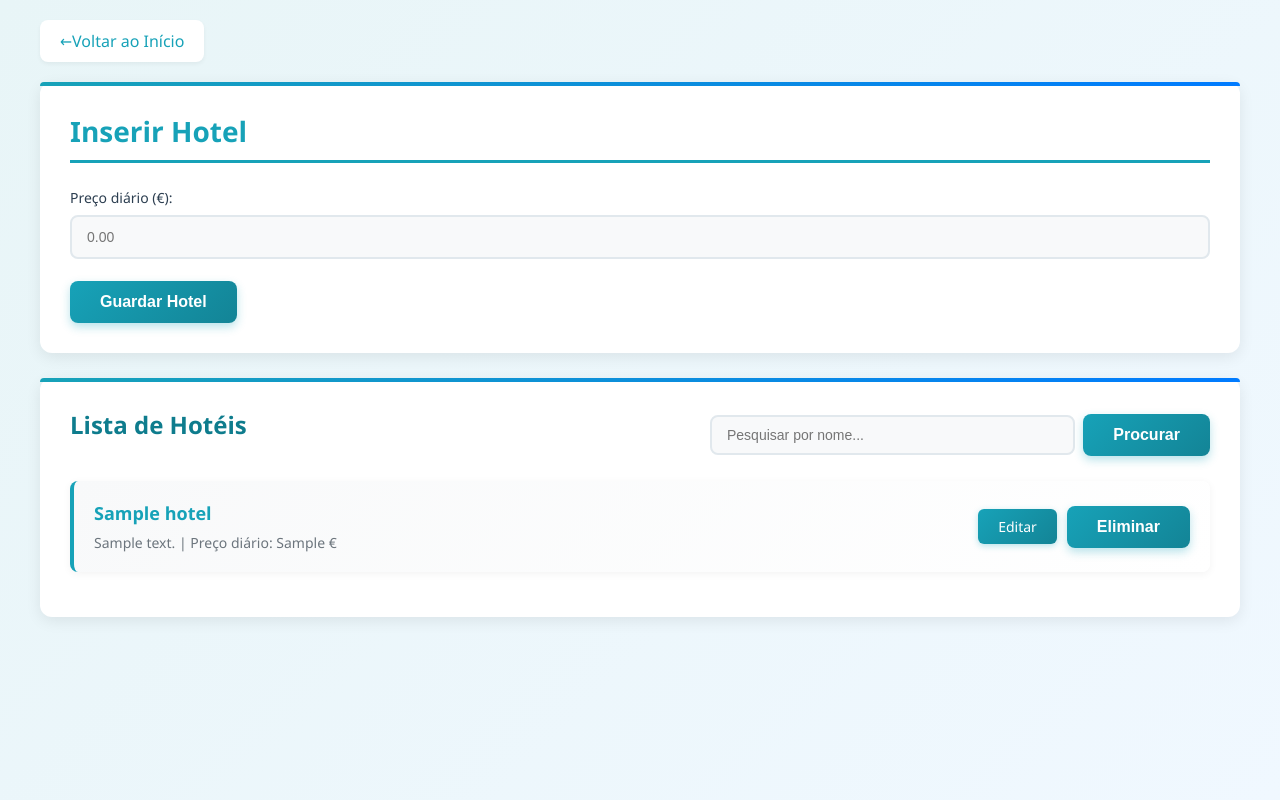
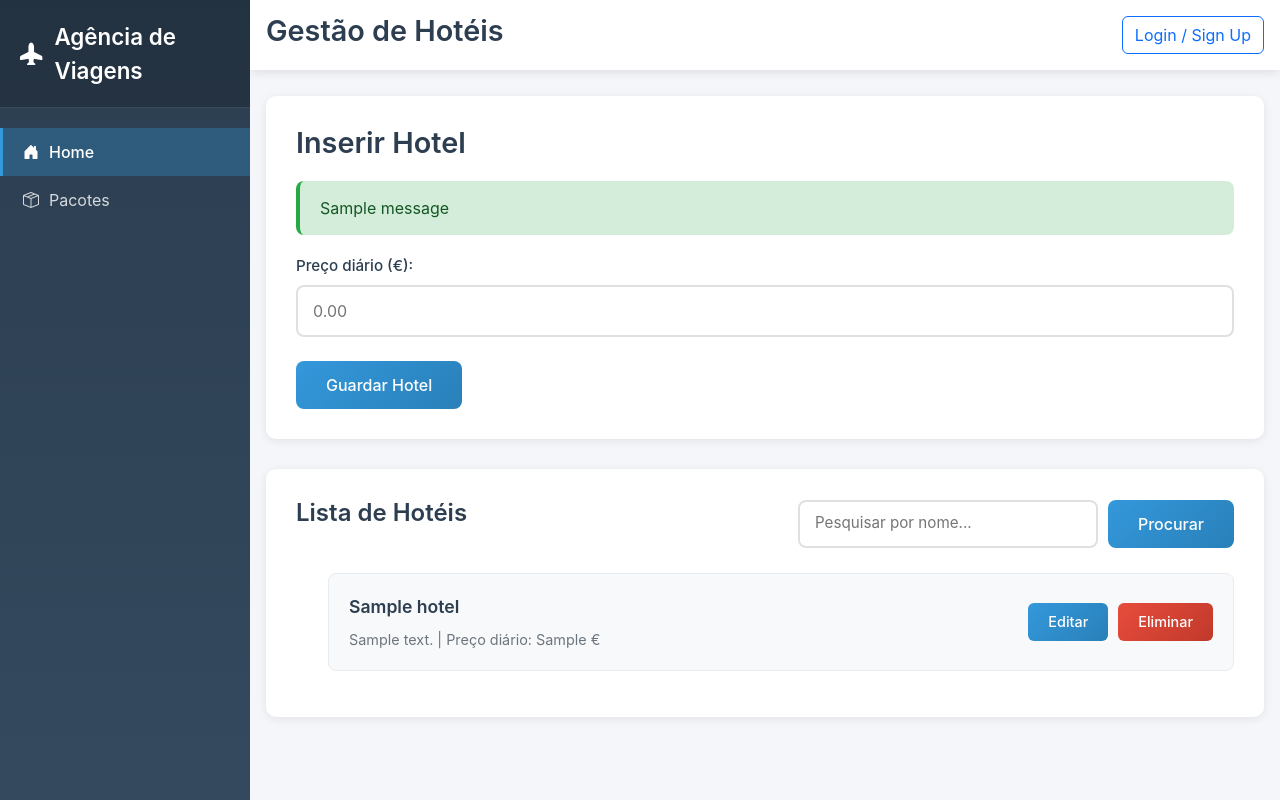
Before and after one commit to WildKoala23/Agencia_Viagens, a Django app: template main/templates/hoteis.html in a window 1280 px wide. Run offline with Django 3.2, Linux system fonts and the light colour scheme; the template is opened without the code that fills it: most values are stand-ins (such as "Sample title", 1, 10 or a date in 2020); one stand-in notice (Sample message) is shown.

Commit message:
fix Redirection upon login, and page correction base, destinos,voos, pacotes e hoteis

```diff
--- a/main/templates/base.html
+++ b/main/templates/base.html
@@ -7,66 +7,66 @@
     <title>{% block title %}Projecto BD2{% endblock %}</title>
 
     <!-- Bootstrap e ícones -->
-    <link href="https://cdn.jsdelivr.net/npm/bootstrap@5.3.3/dist/css/bootstrap.min.css"
-          rel="stylesheet"
-          integrity="sha384-QWTKZyjpPEjISv5WaRU9OFeRpok6YctnYmDr5pNlyT2bRjXh0JMhjY6hW+ALEwIH"
-          crossorigin="anonymous">
+    <link href="https://cdn.jsdelivr.net/npm/bootstrap@5.3.3/dist/css/bootstrap.min.css" rel="stylesheet">
     <link rel="stylesheet" href="https://cdn.jsdelivr.net/npm/bootstrap-icons@1.11.3/font/bootstrap-icons.css">
-
-    <!-- 🔹 Bloco para CSS específico de cada página -->
+    <link rel="stylesheet" href="{% static 'baseUser.css' %}">
     {% block styles %}{% endblock %}
 </head>
+<body>
 
-<body>
-    <nav class="navbar navbar-expand-lg navbar-light bg-light">
-        <a class="navbar-brand" href="{% url 'main:home' %}">Agência de Viagens</a>
-            <button class="navbar-toggler" type="button" data-bs-toggle="collapse" data-bs-target="#navbarNavAltMarkup"
-                    aria-controls="navbarNavAltMarkup" aria-expanded="false" aria-label="Toggle navigation">
-                <span class="navbar-toggler-icon"></span>
-            </button>
-        <div class="navbar-nav">
-            <a class="nav-item nav-link active" href="{% url 'main:home' %}">Home</a>
-            <a class="nav-item nav-link" href="{% url 'main:pacotes_por_pais' %}">Pacotes</a>
+    <!-- Sidebar -->
+    <nav id="sidebar">
+        <div class="sidebar-header">
+            <a href="{% url 'main:home' %}" class="brand-link">
+                <i class="bi bi-airplane-fill"></i>
+                <span>Agência de Viagens</span>
+            </a>
+        </div>
+        <ul class="nav flex-column">
+            <li class="nav-item"><a class="nav-link active" href="{% url 'main:home' %}"><i class="bi bi-house-door-fill"></i>Home</a></li>
+            <li class="nav-item"><a class="nav-link" href="{% url 'main:pacotes_por_pais' %}"><i class="bi bi-box-seam"></i>Pacotes</a></li>
 
-            {% if 'dashboard' in request.path %}
-                <a class="nav-item nav-link" href="{% url 'users:inserir_clientes' %}">Clientes</a>
-                <a class="nav-item nav-link" href="{% url 'destinos' %}">Destinos</a>
-                <a class="nav-item nav-link" href="{% url 'faturas' %}">Faturas</a>
-                <a class="nav-item nav-link" href="{% url 'pacotes' %}">Inserir Pacotes</a>
-                <a class="nav-item nav-link" href="{% url 'feedbacks' %}">Feedbacks</a>
-                <a class="nav-item nav-link" href="{% url 'pagamentos' %}">Pagamentos</a>
-                <a class="nav-item nav-link" href="{% url 'voos' %}">Voos</a>
-                <a class="nav-item nav-link" href="{% url 'hoteis' %}">Hotéis</a>
+            {% if request.user.is_authenticated and request.user.is_staff %}
+                <li class="nav-item"><a class="nav-link" href="{% url 'users:inserir_clientes' %}"><i class="bi bi-people-fill"></i>Clientes</a></li>
+                <li class="nav-item"><a class="nav-link" href="{% url 'destinos' %}"><i class="bi bi-geo-alt-fill"></i>Destinos</a></li>
+                <li class="nav-item"><a class="nav-link" href="{% url 'faturas' %}"><i class="bi bi-receipt"></i>Faturas</a></li>
+                <li class="nav-item"><a class="nav-link" href="{% url 'pacotes' %}"><i class="bi bi-plus-square"></i>Inserir Pacotes</a></li>
+                <li class="nav-item"><a class="nav-link" href="{% url 'feedbacks' %}"><i class="bi bi-chat-left-text-fill"></i>Feedbacks</a></li>
+                <li class="nav-item"><a class="nav-link" href="{% url 'pagamentos' %}"><i class="bi bi-credit-card-fill"></i>Pagamentos</a></li>
+                <li class="nav-item"><a class="nav-link" href="{% url 'voos' %}"><i class="bi bi-airplane"></i>Voos</a></li>
+                <li class="nav-item"><a class="nav-link" href="{% url 'hoteis' %}"><i class="bi bi-building"></i>Hotéis</a></li>
+            {% endif %}
+        </ul>
+    </nav>
+
+    <!-- Top Navigation -->
+    <nav class="top-navbar d-flex justify-content-between align-items-center px-3 py-2">
+        <div class="navbar-title">
+            <h1>{% block page_title %}{% endblock %}</h1>
+        </div>
+        <div class="user-info d-flex align-items-center gap-2">
+            {% if request.user.is_authenticated %}
+                <p class="mb-0">{{ request.user.email }}</p>
+                <div class="circle-initials">
+                    {{ request.user.first_name|slice:":1"|upper }}{{ request.user.last_name|slice:":1"|upper }}
+                </div>
+                <form method="post" action="{% url 'users:logout' %}">
+                    {% csrf_token %}
+                    <button type="submit" class="btn btn-outline-danger btn-sm">Log Out</button>
+                </form>
+            {% else %}
+                <a href="{% url 'users:login' %}" class="btn btn-outline-primary">Login / Sign Up</a>
             {% endif %}
         </div>
-        <!--Check if the user is an admin-->
-        {% if request.user.is_authenticated and request.user.is_staff %}
-            <a class="navbar-text text-decoration-none text-dark ms-auto" href="{% url 'main:dashboard' %}" style="margin-right: 40px;">
-                <i class="bi bi-gear-fill" style="font-size: 1.5rem;"></i>
-            </a>
-        <!--Check if the user is logged but not an admin-->
-        {% elif request.user.is_authenticated and not request.user.is_staff %}
-            <a class="navbar-text text-decoration-none text-dark ms-auto" href="{% url 'users:user' %}" style="margin-right: 40px;">
-                <i class="bi bi-person-circle" style="font-size: 1.5rem;"></i>
-            </a>
-        {% else %}
-        <div class="d-flex ms-auto gap-2" style="margin-right: 40px;">
-            <a href="{% url 'users:login' %}" class="btn btn-outline-primary">Login / Sign Up</a>
-        </div>
-        {% endif %}
     </nav>
 
-    <div>
-        {% block content %}
-        {% endblock %}
-    </div>
+    <!-- Main Content -->
+    <main class="p-3">
+        {% block content %}{% endblock %}
+    </main>
 
     <!-- Bootstrap JS -->
-    <script src="https://cdn.jsdelivr.net/npm/bootstrap@5.3.3/dist/js/bootstrap.bundle.min.js"
-            integrity="sha384-YvpcrYf0tY3lHB60NNkmXc5s9fDVZLESaAA55NDzOxhy9GkcIdslK1eN7N6jIeHz"
-            crossorigin="anonymous"></script>
-
-    <!-- 🔹 Bloco para scripts específicos de cada página -->
+    <script src="https://cdn.jsdelivr.net/npm/bootstrap@5.3.3/dist/js/bootstrap.bundle.min.js"></script>
     {% block scripts %}{% endblock %}
 </body>
 </html>
--- a/main/templates/hoteis.html
+++ b/main/templates/hoteis.html
@@ -1,22 +1,37 @@
+{% extends "base.html" %}
 {% load static %}
 
-{% block navbar %}{% endblock %}
+{% block title %}Gestão de Hotéis{% endblock %}
 
 {% block styles %}
-<link rel="stylesheet" href="{% static 'voos.css' %}">
+<link rel="stylesheet" href="{% static 'utils.css' %}">
 {% endblock %}
 
+{% block page_title %}Gestão de Hotéis{% endblock %}
+
 {% block content %}
-<div class="container">
-    <a href="{% url 'main:home' %}" class="back-link">
-        <span>←</span> Voltar ao Início
-    </a>
+<div class="container_utils">
 
-    <div class="grid-layout">
-        <!-- Formulário de Inserção -->
-        <div class="card">
+    <div class="card_utils">
         <h1>Inserir Hotel</h1>
-            <form method="post">
+
+        {% if messages %}
+            {% for message in messages %}
+                <div class="alert_utils alert-{{ message.tags }}">
+                    {{ message }}
+                </div>
+            {% endfor %}
+        {% endif %}
+
+        {% if form.non_field_errors %}
+            <div class="alert_utils alert-error">
+                {% for error in form.non_field_errors %}
+                    <p>{{ error }}</p>
+                {% endfor %}
+            </div>
+        {% endif %}
+
+        <form method="post" class="form_utils">
             {% csrf_token %}
             {% for field in form %}
                 {% if field.name != 'preco_diario' %}
@@ -36,53 +51,64 @@
                        value="{{ form.preco_diario.value|default_if_none:'' }}">
             </div>
 
-    <br> <!-- ADICIONA O ESPAÇO ACIMA DO BOTÃO -->
+            <br>
 
-    <button type="submit" class="btn-save">Guardar Hotel</button>
-</form>
-
-        </div>
-
-        <!-- Lista de Hotéis -->
-        <div class="card">
-            <div class="voos-header">
-                <h2>Lista de Hotéis</h2>
-                <form method="get" class="search-form">
-                    <input type="text" name="q" class="search-input"
-                           placeholder="Pesquisar por nome..."
-                           value="{{ request.GET.q|default:'' }}">
-                    <button type="submit" class="btn-search"> Procurar</button>
+            <button type="submit" class="btn_save_utils">Guardar Hotel</button>
         </form>
     </div>
 
-            <ul>
+    <div class="card_utils">
+        <div class="voos_header_utils">
+            <h2>Lista de Hotéis</h2>
+
+            <form method="get" class="search_form_utils">
+                <input type="text" name="q" placeholder="Pesquisar por nome..." value="{{ request.GET.q|default:'' }}" class="search_input_utils">
+                <button type="submit" class="btn_search_utils">Procurar</button>
+            </form>
+        </div>
+
+        <ul class="lista_utils">
             {% for hotel in hoteis %}
                 <li>
-                        <div class="voo-info">
-                            <div class="voo-detalhes">
-                                <span class="voo-nome">
+                    <div class="voo_info_utils">
+                        <div class="voo_detalhes_utils">
+                            <span class="voo_nome_utils">
                                 {{ hotel.nome }}
                             </span>
-                                <span class="voo-extra">
+                            <span class="voo_extra_utils">
                                 {{ hotel.descricao_item }} | Preço diário: {{ hotel.preco_diario }} €
                             </span>
                         </div>
-                            <div class="voo-acoes">
-                                <a href="{% url 'editar_hotel' hotel.hotel_id %}" class="edit-btn">Editar</a>
+
+                        <div class="voo_acoes_utils">
+                            <a href="{% url 'editar_hotel' hotel.hotel_id %}" class="edit_btn_utils">Editar</a>
+
                             <form action="{% url 'eliminar_hotel' hotel.hotel_id %}" method="post" style="display:inline;">
                                 {% csrf_token %}
-                                    <button type="submit" class="delete-btn" onclick="return confirm('Tem certeza que deseja eliminar este hotel?')">Eliminar</button>
+                                <button type="submit" class="delete_btn_utils" onclick="return confirm('Tem certeza que deseja eliminar este hotel?')">Eliminar</button>
                             </form>
                         </div>
                     </div>
                 </li>
             {% empty %}
-                    <div class="empty-state">
+                <div class="empty_state_utils">
                     Nenhum hotel registado ainda.
                 </div>
             {% endfor %}
         </ul>
     </div>
 </div>
-</div>
 {% endblock %}
+
+{% block scripts %}
+<script>
+document.addEventListener("DOMContentLoaded", function() {
+    if (window.location.search.includes("q=")) {
+        const listaHoteis = document.querySelector(".voos_header_utils");
+        if (listaHoteis) {
+            listaHoteis.scrollIntoView({ behavior: "smooth" });
+        }
+    }
+});
+</script>
+{% endblock %}
--- a/pacotes/urls.py
+++ b/pacotes/urls.py
@@ -3,6 +3,7 @@ from . import views
 
 urlpatterns = [
     path("destinos", views.destinos, name="destinos"),
+    path('destinos/editar/<int:destino_id>/', views.editar_destino, name='editar_destino'),
     path("eliminar/<int:destino_id>/", views.eliminar_destino, name="eliminar_destino"),
     path("pacotes", views.pacotes, name="pacotes"),
     #voos
--- /dev/null
+++ b/users/static/utils.css
@@ -0,0 +1,274 @@
+/* Container */
+.container_utils {
+    max-width: 1200px;
+    margin: 0 auto;
+}
+
+/* Cards */
+.card_utils {
+    background: white;
+    border-radius: 10px;
+    padding: 30px;
+    margin-bottom: 30px;
+    box-shadow: 0 2px 10px rgba(0, 0, 0, 0.08);
+}
+
+.card_utils h1,
+.card_utils h2 {
+    color: #2c3e50;
+    font-weight: 600;
+    margin-bottom: 20px;
+}
+
+.card_utils h1 {
+    font-size: 1.8rem;
+}
+
+.card_utils h2 {
+    font-size: 1.5rem;
+}
+
+/* Alerts */
+.alert_utils {
+    padding: 15px 20px;
+    border-radius: 8px;
+    margin-bottom: 20px;
+    border-left: 4px solid;
+}
+
+.alert_utils.alert-success {
+    background: #d4edda;
+    border-left-color: #28a745;
+    color: #155724;
+}
+
+.alert_utils.alert-error,
+.alert_utils.alert-danger {
+    background: #f8d7da;
+    border-left-color: #dc3545;
+    color: #721c24;
+}
+
+.alert_utils.alert-warning {
+    background: #fff3cd;
+    border-left-color: #ffc107;
+    color: #856404;
+}
+
+.alert_utils.alert-info {
+    background: #d1ecf1;
+    border-left-color: #17a2b8;
+    color: #0c5460;
+}
+
+/* Forms */
+.form_utils p {
+    margin-bottom: 20px;
+}
+
+.form_utils label {
+    display: block;
+    margin-bottom: 8px;
+    color: #2c3e50;
+    font-weight: 500;
+    font-size: 0.95rem;
+}
+
+.form_utils input[type="text"],
+.form_utils input[type="number"],
+.form_utils input[type="date"],
+.form_utils input[type="email"],
+.form_utils input[type="password"],
+.form_utils select,
+.form_utils textarea {
+    width: 100%;
+    padding: 12px 15px;
+    border: 2px solid #e0e0e0;
+    border-radius: 8px;
+    font-size: 1rem;
+    transition: border-color 0.3s;
+    font-family: inherit;
+}
+
+.form_utils input:focus,
+.form_utils select:focus,
+.form_utils textarea:focus {
+    outline: none;
+    border-color: #3498db;
+}
+
+.form_utils textarea {
+    resize: vertical;
+    min-height: 100px;
+}
+
+/* Buttons */
+.btn_save_utils,
+.btn_search_utils {
+    background: linear-gradient(135deg, #3498db, #2980b9);
+    color: white;
+    padding: 12px 30px;
+    border: none;
+    border-radius: 8px;
+    font-size: 1rem;
+    font-weight: 500;
+    cursor: pointer;
+    transition: transform 0.2s, box-shadow 0.2s;
+}
+
+.btn_save_utils:hover,
+.btn_search_utils:hover {
+    transform: translateY(-2px);
+    box-shadow: 0 4px 12px rgba(52, 152, 219, 0.3);
+}
+
+.btn_save_utils:active,
+.btn_search_utils:active {
+    transform: translateY(0);
+}
+
+/* Search Form */
+.voos_header_utils {
+    display: flex;
+    justify-content: space-between;
+    align-items: center;
+    margin-bottom: 25px;
+    flex-wrap: wrap;
+    gap: 15px;
+}
+
+.search_form_utils {
+    display: flex;
+    gap: 10px;
+}
+
+.search_input_utils {
+    padding: 10px 15px;
+    border: 2px solid #e0e0e0;
+    border-radius: 8px;
+    font-size: 0.95rem;
+    min-width: 300px;
+    transition: border-color 0.3s;
+}
+
+.search_input_utils:focus {
+    outline: none;
+    border-color: #3498db;
+}
+
+/* Lista de utils */
+.lista_utils {
+    list-style: none;
+}
+
+.lista_utils li {
+    background: #f8f9fa;
+    border: 1px solid #e9ecef;
+    border-radius: 8px;
+    margin-bottom: 15px;
+    padding: 20px;
+    transition: box-shadow 0.3s, transform 0.2s;
+}
+
+.lista_utils li:hover {
+    box-shadow: 0 4px 12px rgba(0, 0, 0, 0.1);
+    transform: translateY(-2px);
+}
+
+.voo_info_utils {
+    display: flex;
+    justify-content: space-between;
+    align-items: center;
+    gap: 20px;
+}
+
+.voo_detalhes_utils {
+    flex: 1;
+    display: flex;
+    flex-direction: column;
+    gap: 8px;
+}
+
+.voo_nome_utils {
+    font-size: 1.1rem;
+    font-weight: 600;
+    color: #2c3e50;
+}
+
+.voo_extra_utils {
+    font-size: 0.9rem;
+    color: #6c757d;
+}
+
+.voo_acoes_utils {
+    display: flex;
+    gap: 10px;
+}
+
+/* Action Buttons */
+.edit_btn_utils,
+.delete_btn_utils {
+    padding: 8px 20px;
+    border-radius: 6px;
+    font-size: 0.9rem;
+    font-weight: 500;
+    cursor: pointer;
+    border: none;
+    transition: transform 0.2s, box-shadow 0.2s;
+    text-decoration: none;
+    display: inline-block;
+}
+
+.edit_btn_utils {
+    background: linear-gradient(135deg, #3498db, #2980b9);
+    color: white;
+}
+
+.edit_btn_utils:hover {
+    transform: translateY(-2px);
+    box-shadow: 0 4px 8px rgba(52, 152, 219, 0.3);
+}
+
+.delete_btn_utils {
+    background: linear-gradient(135deg, #e74c3c, #c0392b);
+    color: white;
+}
+
+.delete_btn_utils:hover {
+    transform: translateY(-2px);
+    box-shadow: 0 4px 8px rgba(231, 76, 60, 0.3);
+}
+
+/* Empty State */
+.empty_state_utils {
+    text-align: center;
+    padding: 60px 20px;
+    color: #6c757d;
+    font-size: 1.1rem;
+}
+
+/* Responsive */
+@media (max-width: 768px) {
+    .voo_info_utils {
+        flex-direction: column;
+        align-items: flex-start;
+    }
+
+    .voos_header_utils {
+        flex-direction: column;
+        align-items: flex-start;
+    }
+
+    .search_input_utils {
+        min-width: 100%;
+    }
+
+    .search_form_utils {
+        width: 100%;
+    }
+
+    .voo_acoes_utils {
+        width: 100%;
+        justify-content: flex-start;
+    }
+}
```
Also changed, not shown: main/templates/destinos.html (+72 -22 lines), main/templates/pacotes.html (+34 -35 lines), main/templates/voos.html (+34 -35 lines), pacotes/views.py (+22 -4 lines), users/views.py (+8 -6 lines). Lines whose indentation alone changed are shown as unchanged.
